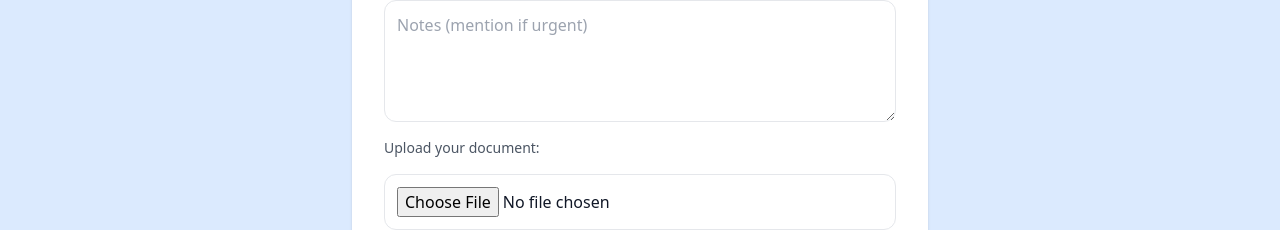
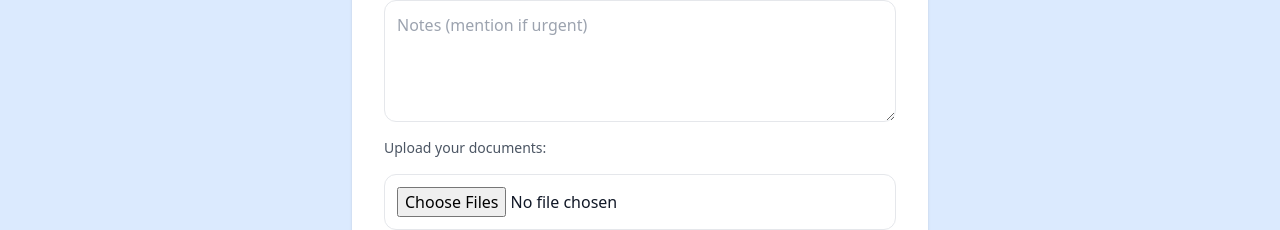
Before and after one commit to flosantos0419/doctranslate, a React (Vite) app: page / in a window 1280 px wide. Shown: the part 2276-2506 px from the top of the page. Built offline with nearby package versions, Linux system fonts and the light colour scheme.

Commit message:
Update App.jsx

```diff
--- a/src/App.jsx
+++ b/src/App.jsx
@@ -166,8 +166,8 @@ export default function App() {
           <input name="email" type="email" placeholder="Email" className="p-3 border rounded-xl" required />
           <input name="language" type="text" placeholder="Language pair (e.g., Spanish to English)" className="p-3 border rounded-xl" required />
           <textarea name="notes" placeholder="Notes (mention if urgent)" rows="4" className="p-3 border rounded-xl"></textarea>
-          <label className="text-sm text-gray-600">Upload your document:</label>
-          <input name="attachment" type="file" className="p-3 border rounded-xl" required />
+          <label className="text-sm text-gray-600">Upload your documents:</label>
+          <input name="attachment" type="file" className="p-3 border rounded-xl" required multiple />
           <Button type="submit" className="mt-2 w-full bg-indigo-600 hover:bg-indigo-700">Submit</Button>
         </form>
 
```
